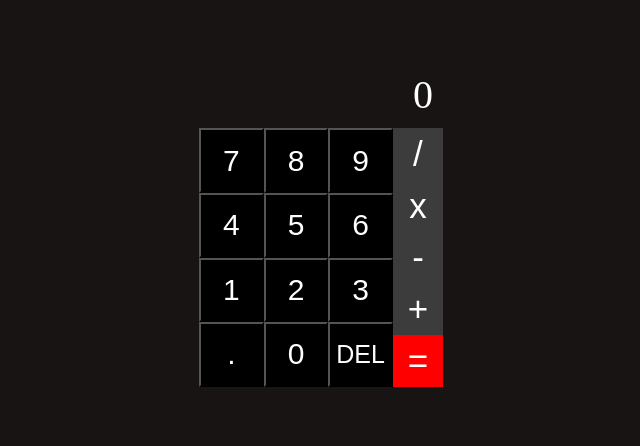
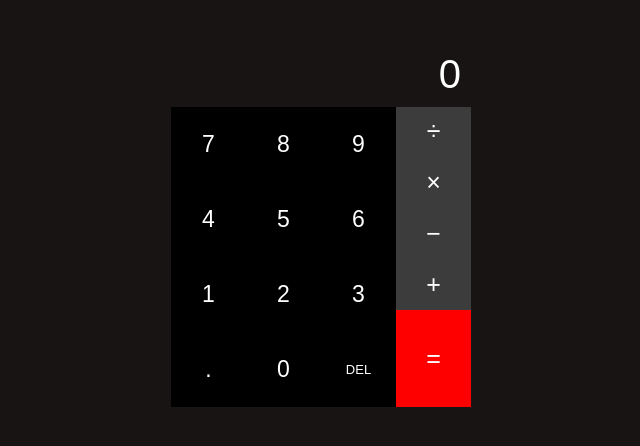
Before and after one commit to SawRuh/calculator, a plain HTML site: page index.html in a window 1280 px wide. Shown: the part 176-622 px from the top of the page, without its empty margins (319-959 px from the left). Drawn offline with Linux system fonts and the light colour scheme.

Commit message:
CSS updated with few updates in html

```diff
--- a/index.html
+++ b/index.html
@@ -20,9 +20,9 @@
         </section>
 
         <section class="factors">
-          <button>/</button>
-          <button>x</button>
-          <button>-</button>
+          <button>÷</button>
+          <button>×</button>
+          <button>&minus;</button>
           <button>+</button>
           <button class="equal-btn">=</button>
         </section>
--- a/style.css
+++ b/style.css
@@ -10,6 +10,11 @@ body {
   background-color: #181414;
 }
 
+button {
+  padding: 0;
+  border: 0;
+}
+
 .calculator {
 }
 
@@ -18,6 +23,7 @@ body {
   color: white;
   padding: 10px;
   font-size: 40px;
+  font-family: sans-serif;
 }
 
 .keys {
@@ -27,17 +33,19 @@ body {
 .numbers {
   display: grid;
   grid-template-columns: repeat(3, 1fr);
+  align-items: stretch;
 }
 
 .numbers button {
   background-color: black;
-  font-size: 30px;
+  font-size: 23px;
   color: white;
   aspect-ratio: 1/1;
+  min-width: 75px;
 }
 
 .numbers .del-btn {
-  font-size: 25px;
+  font-size: 13px;
 }
 
 .factors {
@@ -47,11 +55,13 @@ body {
 .factors button {
   background-color: #3d3c3c;
   color: white;
-  font-size: 35px;
-  border: 0;
-  width: 50px;
+  font-size: 25px;
+  width: 100%;
+  align-self: stretch;
 }
 
 .factors .equal-btn {
+  aspect-ratio: 1;
   background-color: red;
+  min-width: 75px;
 }
```
Also changed, not shown: script.js (added).
